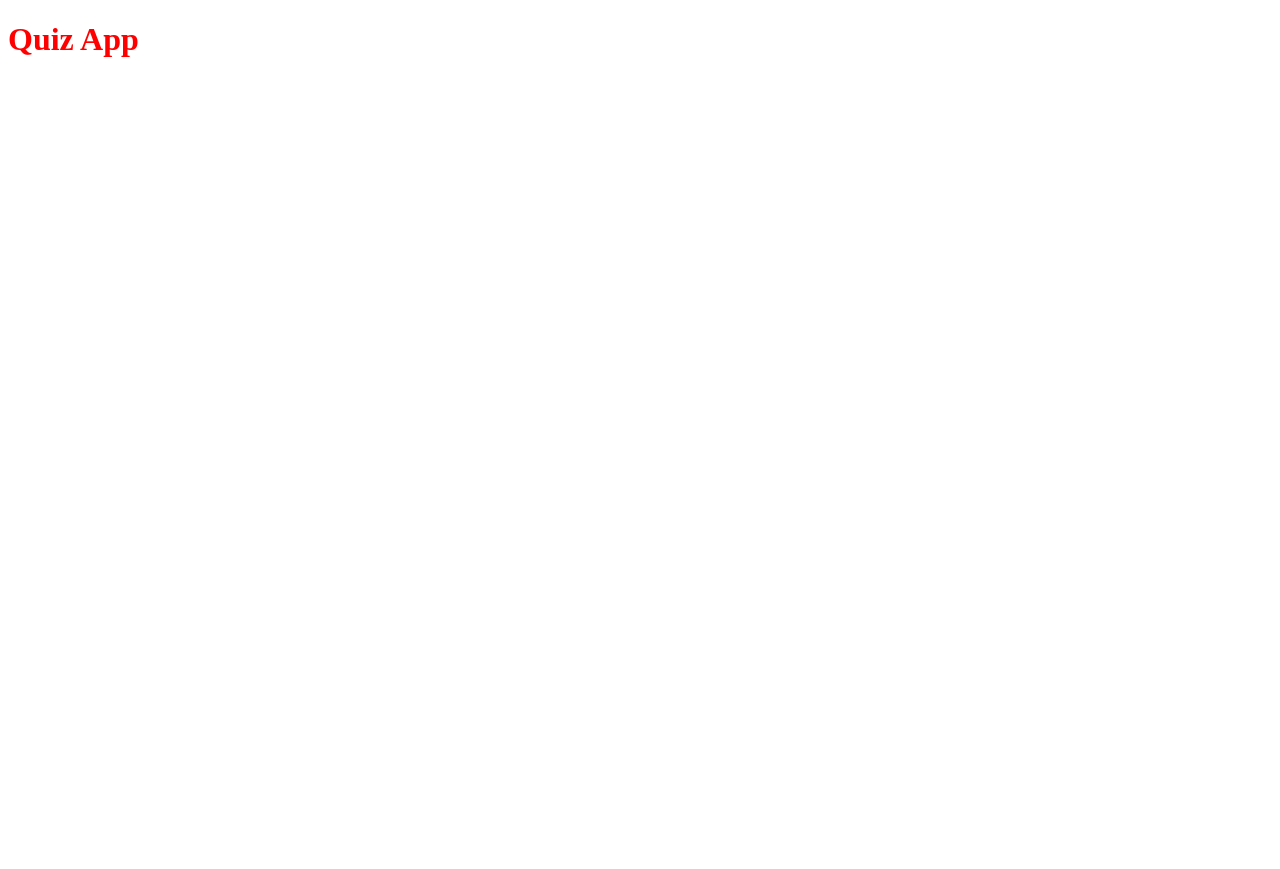
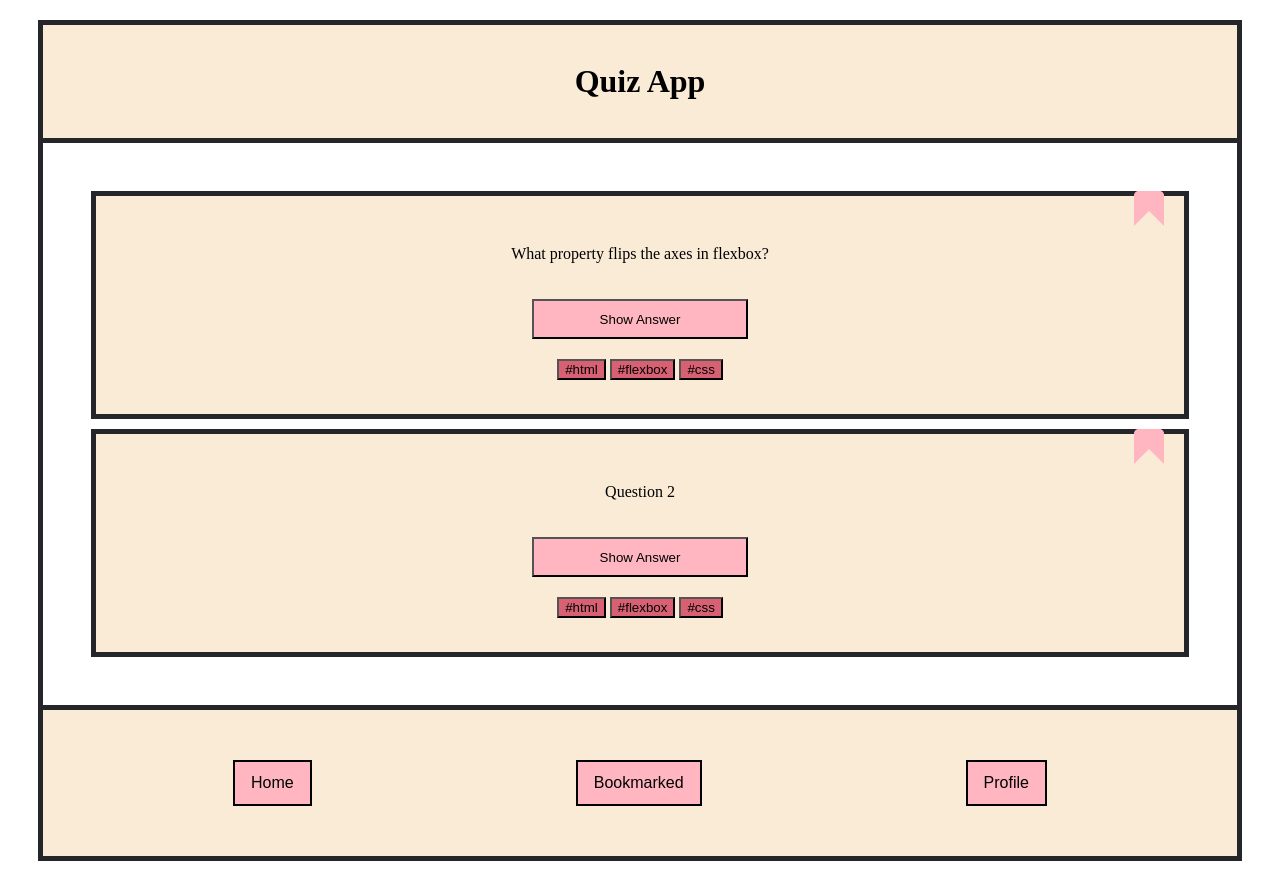
Before and after one commit to AntjeWitte/Quiz-App, a plain HTML site: page index.html in a window 1280 px wide. Before the commit the page ends 800 px from the top, so only its background shows below. Drawn offline with Linux system fonts and the light colour scheme.

Commit message:
Erste Seite

```diff
--- a/index.html
+++ b/index.html
@@ -1,13 +1,48 @@
 <!DOCTYPE html>
 <html>
-    <head>
-        <link rel="stylesheet"
-        href="styles.css"
+  <head>
+    <meta charset="UTF-8" />
+    <meta http-equiv="X-UA-Compatible" content="IE=edge" />
+    <meta name="viewport" content="width=device-width, initial-scale=1.0" />
+    <link rel="stylesheet" href="styles.css" />
 
-    </head>
+    <script src="./index.js" defer></script>
 
-    <body>
-<h1> Quiz App </h1>
+    <script
+      src="https://kit.fontawesome.com/yourcode.js"
+      crossorigin="anonymous"
+    ></script>
+  </head>
 
-    </body>
+  <body class="body" data-js="body">
+    <h1 class="header">Quiz App</h1>
+
+    <main>
+      <section>
+        <div class="question_card">
+          <p>What property flips the axes in flexbox?</p>
+          <button class="answer-button">Show Answer</button>
+          <br />
+          <button class="option">#html</button>
+          <button class="option">#flexbox</button>
+          <button class="option">#css</button>
+          <div class="ribbon" data-js="ribbon"></div>
+        </div>
+        <div class="question_card">
+          <p>Question 2</p>
+          <button class="answer-button">Show Answer</button>
+          <br />
+          <button class="option">#html</button>
+          <button class="option">#flexbox</button>
+          <button class="option">#css</button>
+          <div class="ribbon" data-js="ribbon"></div>
+        </div>
+      </section>
+      <footer>
+        <button class="btn"><i class="home"></i> Home</button>
+        <button class="btn"><i class="bookmark"></i> Bookmarked</button>
+        <button class="btn"><i class="face"></i> Profile</button>
+      </footer>
+    </main>
+  </body>
 </html>
--- /dev/null
+++ b/index.js
@@ -0,0 +1,10 @@
+console.clear();
+
+const bodyElement = document.querySelector('[data-js="body"]');
+
+const bookmarkRed = document.querySelector('[data-js="ribbon"]');
+
+bookmarkRed.addEventListener("click", () => {
+  bookmarkRed.classList.toggle("red");
+  console.log(bookmarkRed);
+});
--- a/styles.css
+++ b/styles.css
@@ -1,3 +1,101 @@
+* {
+  box-sizing: border-box;
+}
+
 h1 {
-    color:red;
+  position: relative;
+  margin: 20px 30px 0px 30px;
+  border: 5px solid #252629;
+  padding: 3%;
+  scroll-margin-top: 80px;
+  text-align: center;
+  background-color: antiquewhite;
+  z-index: 1;
 }
+
+section {
+  position: relative;
+  margin: -5px 30px 0px 30px;
+  border: 5px solid #252629;
+  padding: 3%;
+  scroll-margin-top: 80px;
+  text-align: center;
+}
+
+.question_card {
+  position: relative;
+  margin: 10px 10px 10px 10px;
+  border: 5px solid #252629;
+  padding: 3% 10%;
+  scroll-margin-top: 80px;
+  background-color: antiquewhite;
+}
+
+.answer-button {
+  width: 25%;
+  height: 40px;
+  margin: 20px 0px 20px 0px;
+  background-color: lightpink;
+  cursor: pointer;
+}
+.answer-button:hover {
+  background-color: rgb(215, 97, 114);
+}
+
+.option {
+  background-color: rgb(215, 97, 114);
+  cursor: pointer;
+}
+
+.ribbon {
+  width: 0px;
+  height: 35px;
+  background-color: transparent;
+  position: absolute;
+  top: -5px;
+  right: 20px;
+  border: solid 15px lightpink;
+  border-bottom: solid 15px transparent;
+  border-top-left-radius: 5px;
+  border-top-right-radius: 5px;
+  transition: all 0.2s;
+  cursor: pointer;
+}
+/* .ribbon:hover {
+  border-color: rgb(215, 97, 114);
+  border-bottom-color: transparent;
+} */
+
+.red {
+  border-color: rgb(215, 97, 114);
+  border-bottom-color: transparent;
+}
+
+footer {
+  position: relative;
+  margin: -5px 30px 0px 30px;
+  border: 5px solid #252629;
+  padding: 3%;
+  scroll-margin-top: 80px;
+  text-align: center;
+  background-color: antiquewhite;
+}
+
+/* .home {
+  outline: 40px solid red;
+  outline-offset: -20px;
+} */
+
+.btn {
+  background-color: lightpink;
+  margin: 12px 130px 12px 130px;
+  border: 2px solid black;
+  color: black;
+  padding: 12px 16px;
+  font-size: 16px;
+  cursor: pointer;
+}
+
+.btn:hover {
+  background-color: rgb(215, 97, 114);
+}
```
